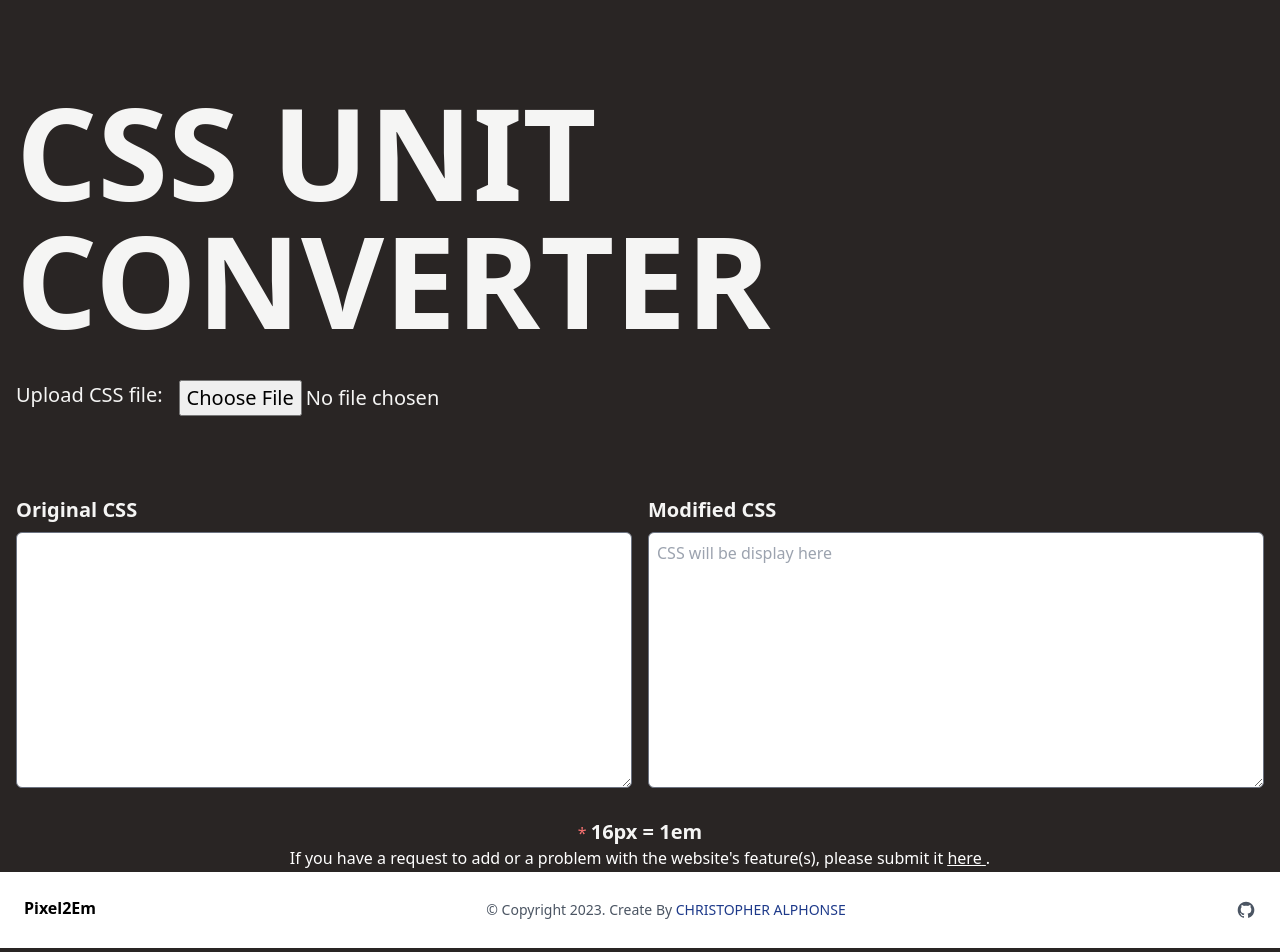
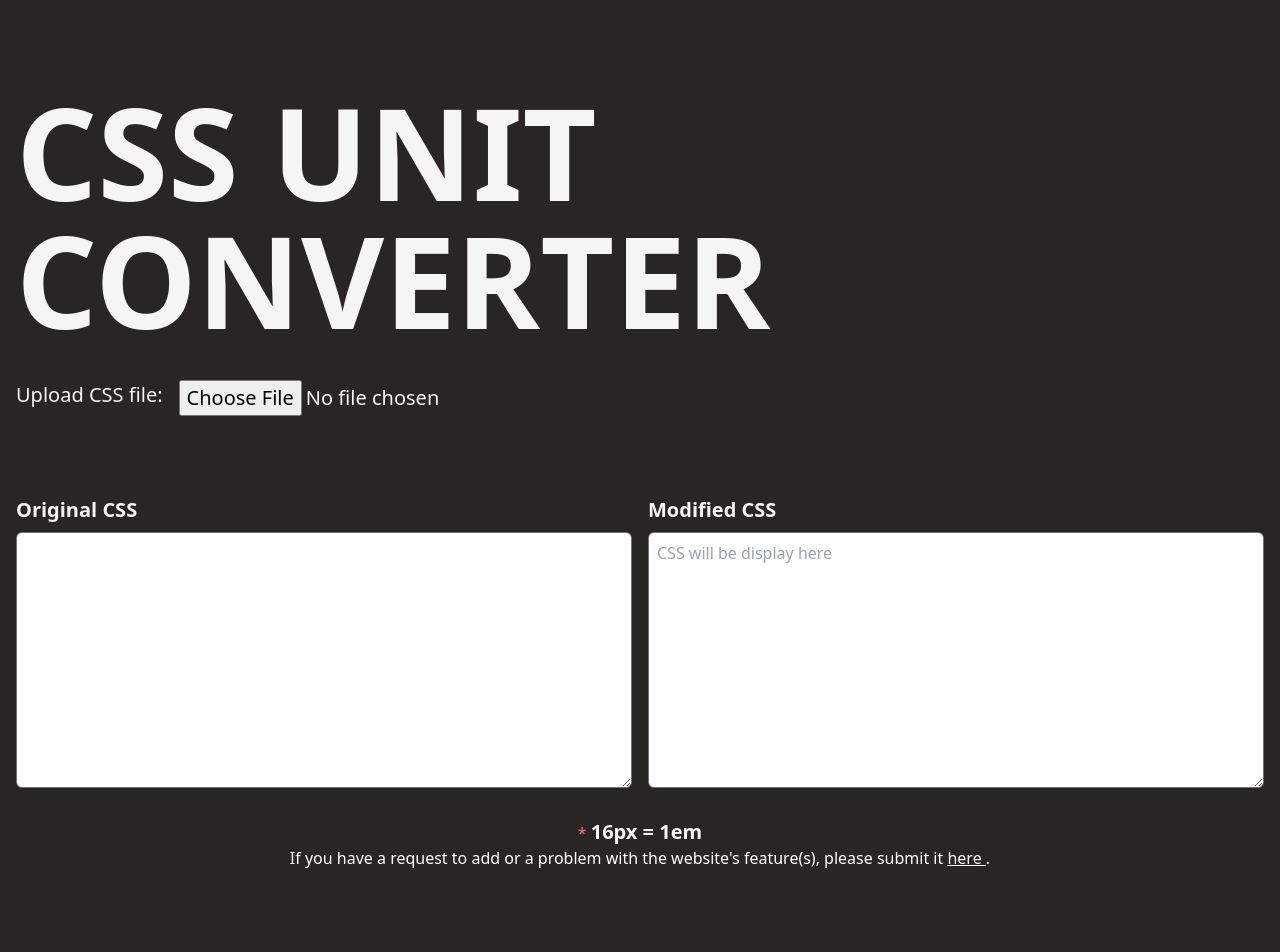
Before and after one commit to ChristopherAlphonse/Pixel2Em, a React (Vite) app: page / in a window 1280 px wide. Shown: the top 952 px of the page. Built offline with nearby package versions, Linux system fonts and the light colour scheme.

Commit message:
fix styling issues

```diff
--- a/postcss.config.cjs
+++ b/postcss.config.cjs
@@ -2,6 +2,6 @@ module.exports = {
   plugins: {
     tailwindcss: {},
     autoprefixer: {},
-    ...(import.meta.NODE_ENV === 'production' ? { cssnano: {} } : {})
+    ...(process.env.NODE_ENV === 'production' ? { cssnano: {} } : {})
   }
 };
--- a/src/components/Footer.tsx
+++ b/src/components/Footer.tsx
@@ -5,7 +5,11 @@ const Footer = () => {
   let t = date.getFullYear();
   return (
     <>
-      <footer className="bg-white ">
+      <footer
+        className="flex flex-col items-center justify-between bg-tertiary  p-1 text-primary
+      sm:flex-row md:h-[10vh] mt-20 max-w-full
+       "
+      >
         <div className="container flex flex-col items-center justify-between p-6 mx-auto space-y-4 sm:space-y-0 sm:flex-row">
           <p className="w-auto h-7 font-semibold "> Pixel2Em</p>
 
--- a/src/components/Form.tsx
+++ b/src/components/Form.tsx
@@ -1,4 +1,6 @@
 import Button from './Button';
+import Footer from './Footer';
+import Navbar from './Nav';
 import converter from './Converter';
 import { useState } from 'react';
 
@@ -20,6 +22,7 @@ function Form(): JSX.Element {
 
   return (
     <div className="p-4 h-screen">
+      <Navbar />
       <h1 className="text-primary font-bold uppercase text-xl sm:text-3xl md:text-5xl lg:text-7xl xl:lg:text-9xl mb-9">
         CSS Unit Converter
       </h1>
@@ -72,6 +75,7 @@ function Form(): JSX.Element {
         .
       </div>
       {modifiedCss && <Button css={modifiedCss} />}
+      <Footer />
     </div>
   );
 }
--- a/src/pages/Dashboard.tsx
+++ b/src/pages/Dashboard.tsx
@@ -51,11 +51,8 @@ const Dashboard = () => {
           <meta key={tag.name} name={tag.name} content={tag.content} />
         ))}
       </Helmet>
-      <div>
-        <Navbar />
-        <Form />
-        <Footer />
-      </div>
+
+      <Form />
     </HelmetProvider>
   );
 };
```
